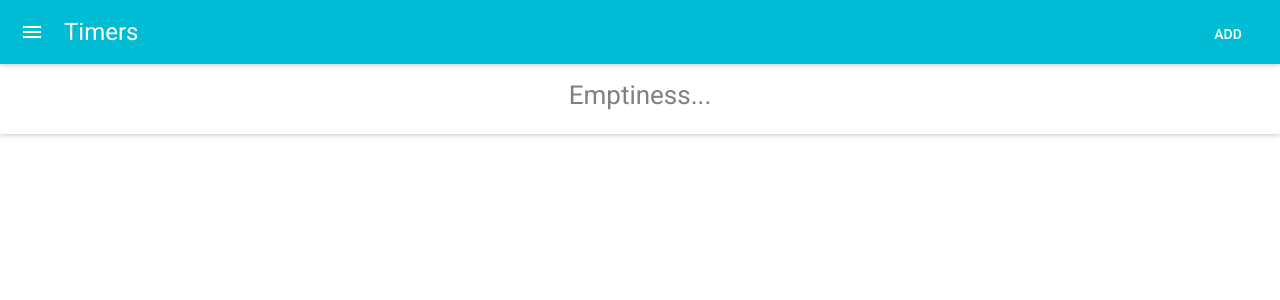
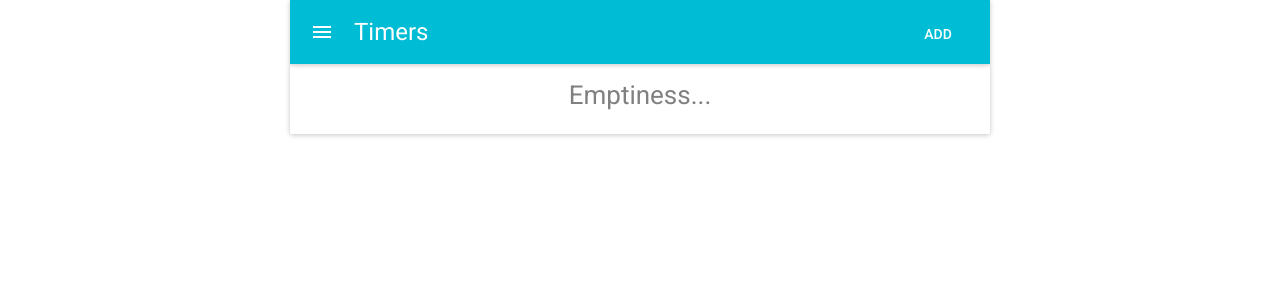
Before and after one commit to AyumuKasuga/timers, a React (Create React App) app: page / in a window 1280 px wide. Shown: the top 300 px of the page. Built offline with nearby package versions, Linux system fonts and the light colour scheme; what react-tap-event-plugin would draw is missing.

Commit message:
add some colors

```diff
--- a/public/index.html
+++ b/public/index.html
@@ -3,30 +3,15 @@
   <head>
     <meta charset="utf-8">
     <meta name="viewport" content="width=device-width, initial-scale=1">
+    <meta name="theme-color" content="#00bcd4">
+    <meta name="msapplication-navbutton-color" content="#00bcd4">
+    <meta name="apple-mobile-web-app-status-bar-style" content="#00bcd4">
     <link href="https://fonts.googleapis.com/css?family=Roboto:300,400,500" rel="stylesheet">
     <link href="%PUBLIC_URL%/style.css" rel="stylesheet">
-    <!--
-      Notice the use of %PUBLIC_URL% in the tag above.
-      It will be replaced with the URL of the `public` folder during the build.
-      Only files inside the `public` folder can be referenced from the HTML.
 
-      Unlike "/favicon.ico" or "favicon.ico", "%PUBLIC_URL%/favicon.ico" will
-      work correctly both with client-side routing and a non-root public URL.
-      Learn how to configure a non-root public URL by running `npm run build`.
-    -->
     <title>⏰ Timers</title>
   </head>
   <body>
     <div id="root"></div>
-    <!--
-      This HTML file is a template.
-      If you open it directly in the browser, you will see an empty page.
-
-      You can add webfonts, meta tags, or analytics to this file.
-      The build step will place the bundled scripts into the <body> tag.
-
-      To begin the development, run `npm start`.
-      To create a production bundle, use `npm run build`.
-    -->
   </body>
 </html>
--- a/src/css/index.css
+++ b/src/css/index.css
@@ -3,3 +3,8 @@ body {
   padding: 0;
   font-family: sans-serif;
 }
+
+#root {
+    max-width: 700px;
+    margin: auto;
+}
```
